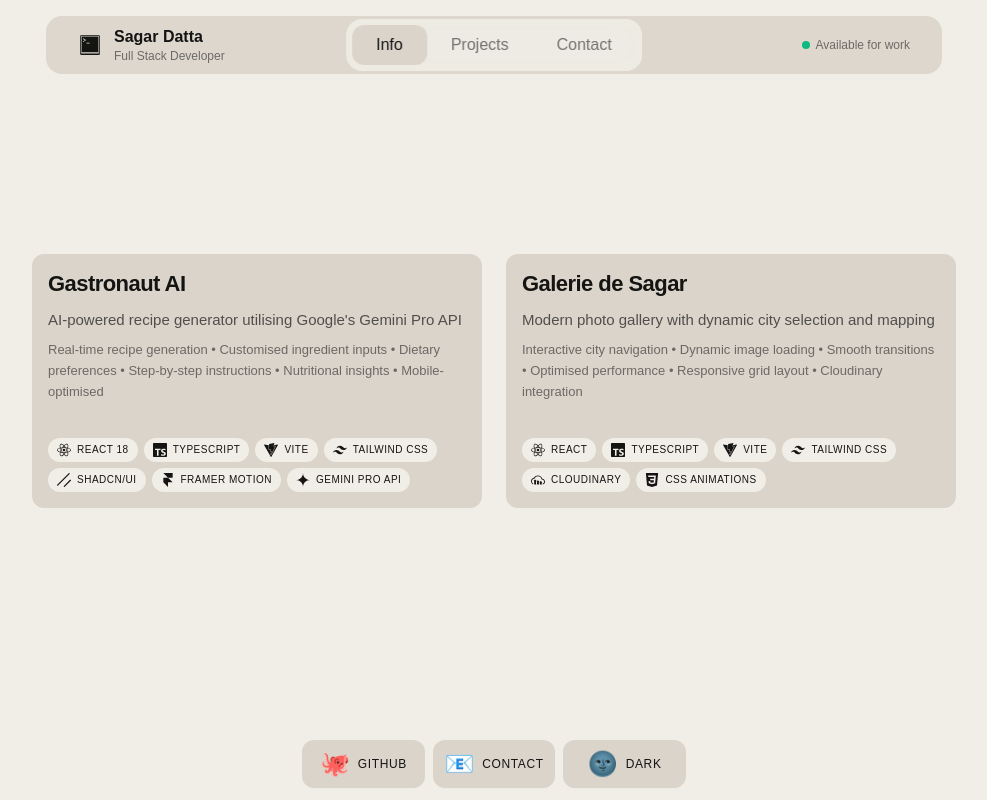
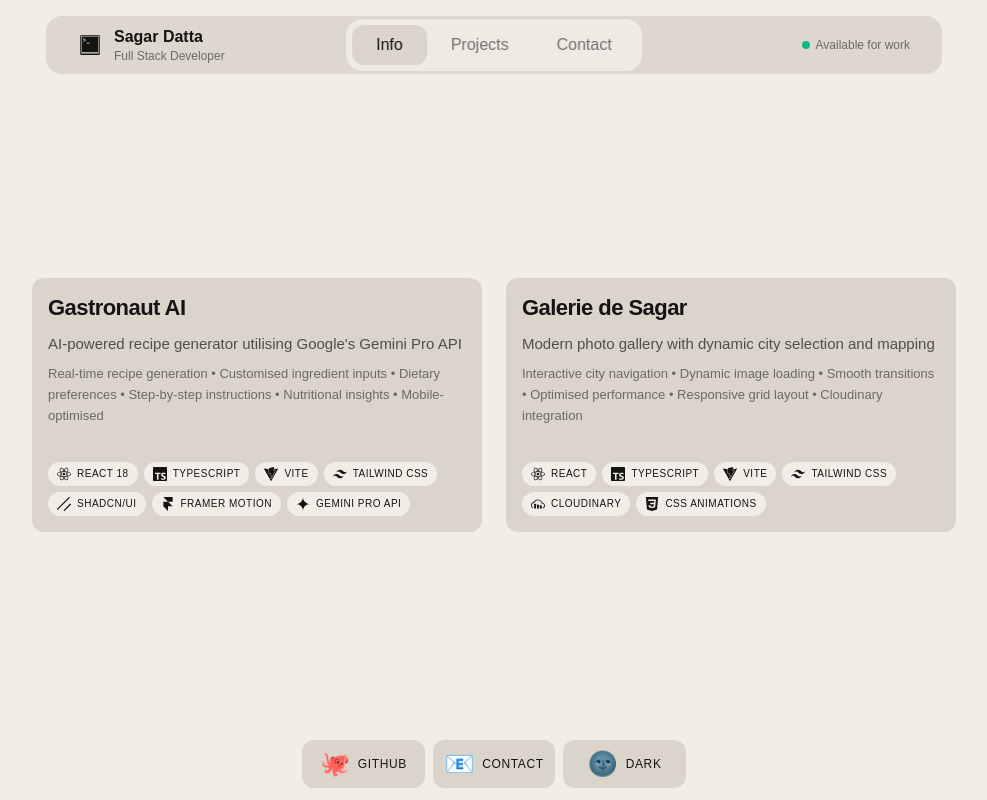
Before and after one commit to sagar-datta/portfolio, a Next.js app: page / in a window 1280 px wide. Shown: the whole page, without its empty margins (146-1133 px from the left). Built offline with nearby package versions, Linux system fonts and the light colour scheme.

Commit message:
refactor: Adjust padding in main and Header for improved layout consistency

```diff
--- a/src/app/page.tsx
+++ b/src/app/page.tsx
@@ -8,7 +8,7 @@ export default function Home() {
     <div className="min-h-screen flex flex-col pb-20 lg:pb-24">
       <Header name="Sagar Datta" profession="Full Stack Developer" />
 
-      <main className="flex-1 max-w-7xl mx-auto w-full p-6 lg:grid lg:place-items-center">
+      <main className="flex-1 max-w-7xl mx-auto w-full pt-6 px-6 pb-0 lg:grid lg:place-items-center">
         <div className="flex flex-col md:flex-row md:flex-wrap gap-6 justify-center items-center md:items-stretch">
           {GRID_ITEMS.map((item) => (
             <GridItem
--- a/src/components/organisms/Header.tsx
+++ b/src/components/organisms/Header.tsx
@@ -8,7 +8,7 @@ interface IHeaderProps {
 
 export const Header = ({ name, profession }: IHeaderProps) => {
   return (
-    <header className="sticky top-4 z-10 mx-6 md:mx-4">
+    <header className="sticky top-4 z-10 mx-6 md:mx-4 mb-6">
       <div className="max-w-4xl mx-auto bg-glass-button dark:bg-glass-button-dark backdrop-blur-glass rounded-2xl">
         <div className="relative flex items-center p-1.5 md:px-8 md:py-2.5">
           {/* Left section with icon and name */}
```
